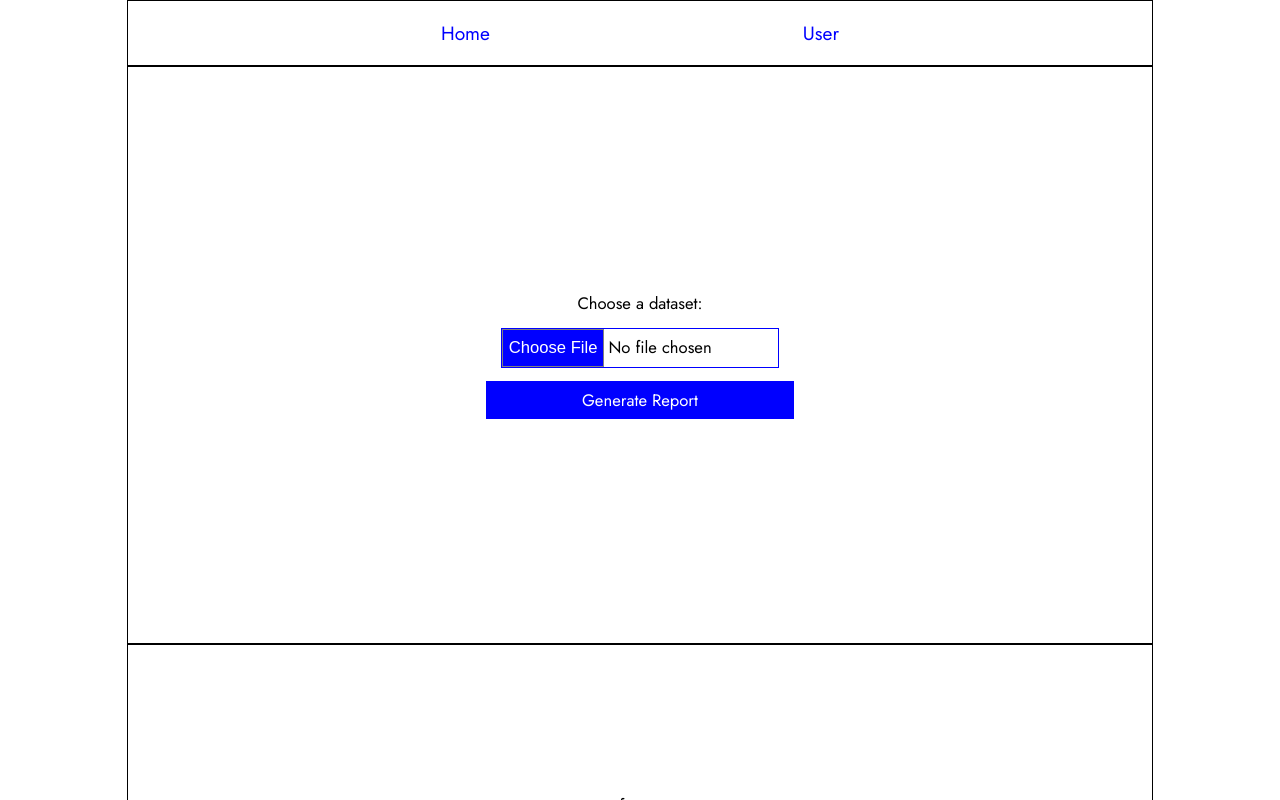
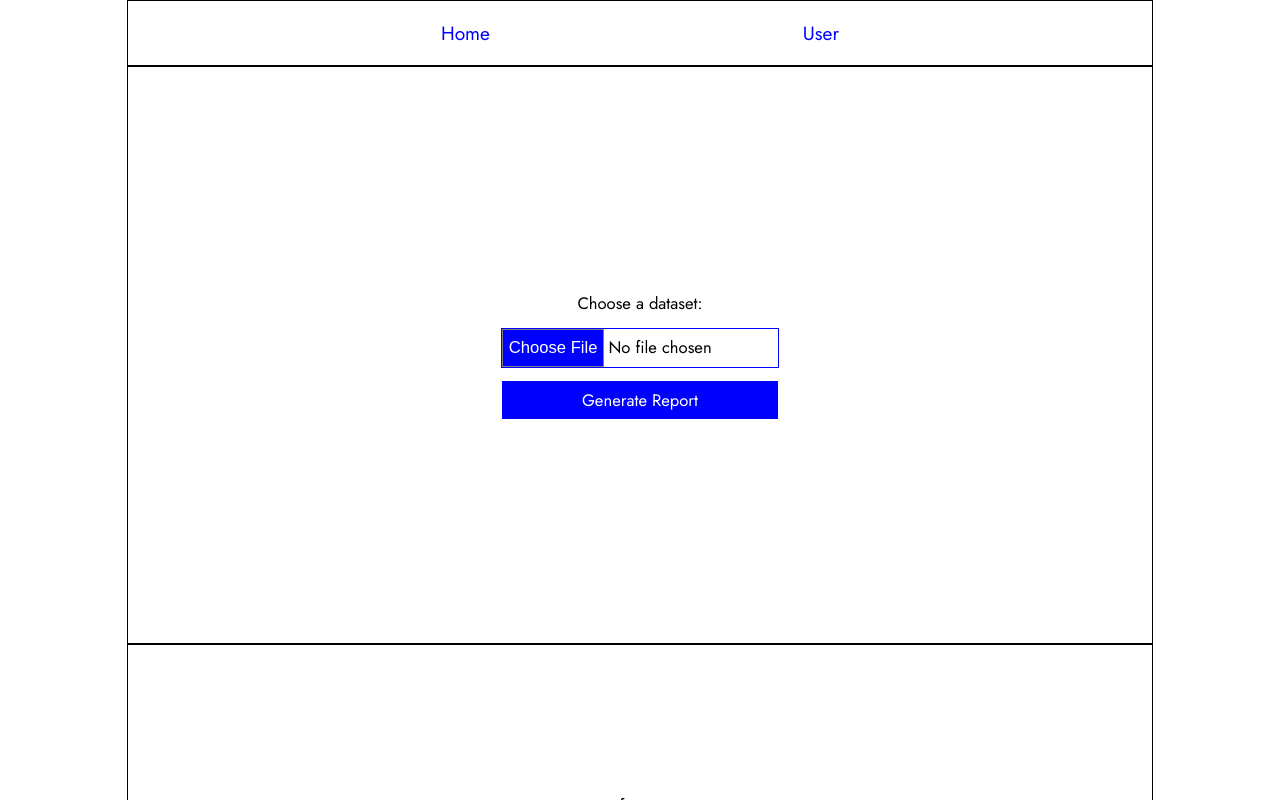
Before and after one commit to MokuaEnock/Neural-forge-frontend, a React (Create React App) app: page /user in a window 1280 px wide. Shown: the top 800 px of the page. Built offline with nearby package versions, Linux system fonts and the light colour scheme.

Commit message:
create function to handle file upload

```diff
--- a/package.json
+++ b/package.json
@@ -13,7 +13,7 @@
     "web-vitals": "^2.1.4"
   },
   "scripts": {
-    "start": "react-scripts start",
+    "start": "PORT=8000 react-scripts start",
     "build": "react-scripts build",
     "test": "react-scripts test",
     "eject": "react-scripts eject"
--- a/src/pages/User/User.css
+++ b/src/pages/User/User.css
@@ -39,7 +39,7 @@ form>input {
 
 #user button {
     height: 30%;
-    width: 100%;
+    width: 90%;
     border: thin solid transparent;
     font-size: 1.3vw;
     color: white;
--- a/src/pages/User/User.jsx
+++ b/src/pages/User/User.jsx
@@ -1,8 +1,13 @@
 import "./User.css";
 
 export default function User() {
+  function handleFileUpload(e) {
+    e.preventDefault();
+    console.log("clicked");
+  }
+
   return (
-    <main id="user">
+    <main id="user" onSubmit={handleFileUpload}>
       <form>
         <label for="avatar">Choose a dataset:</label>
         <input type="file" name="avatar" accept=".csv"></input>
```
